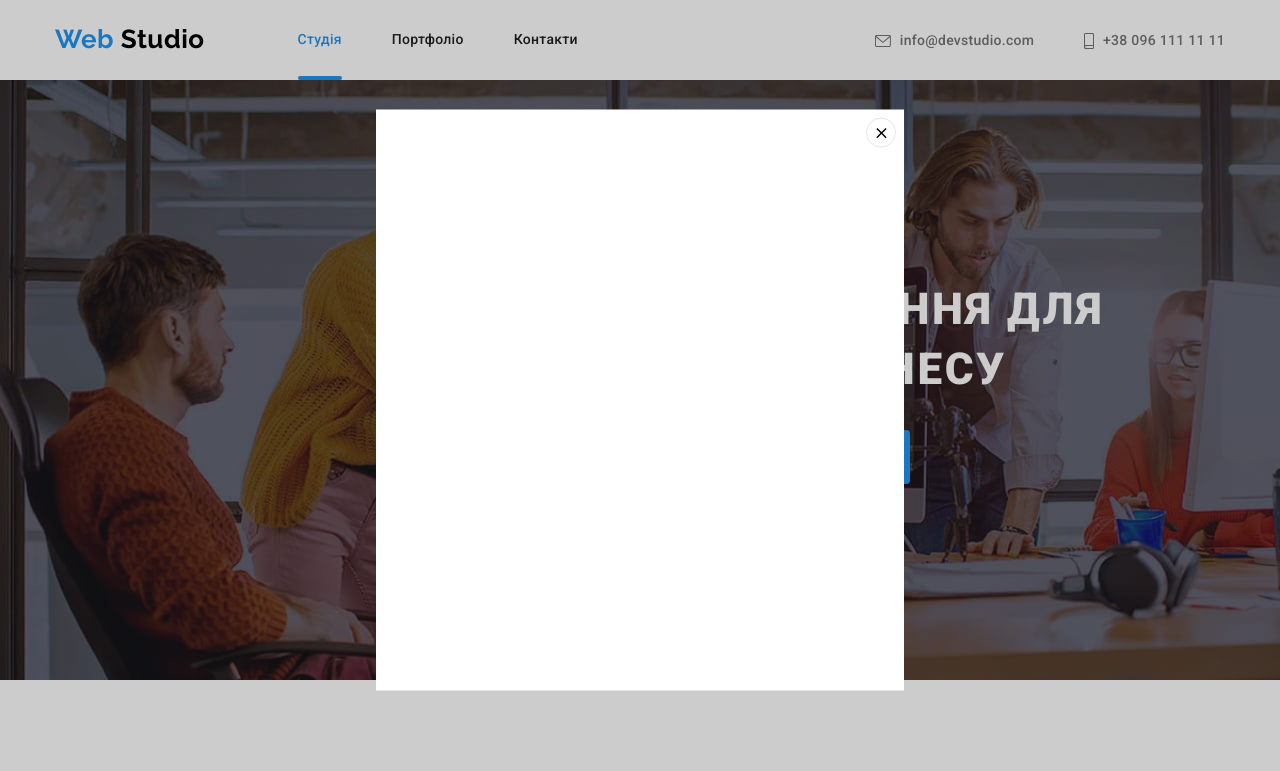
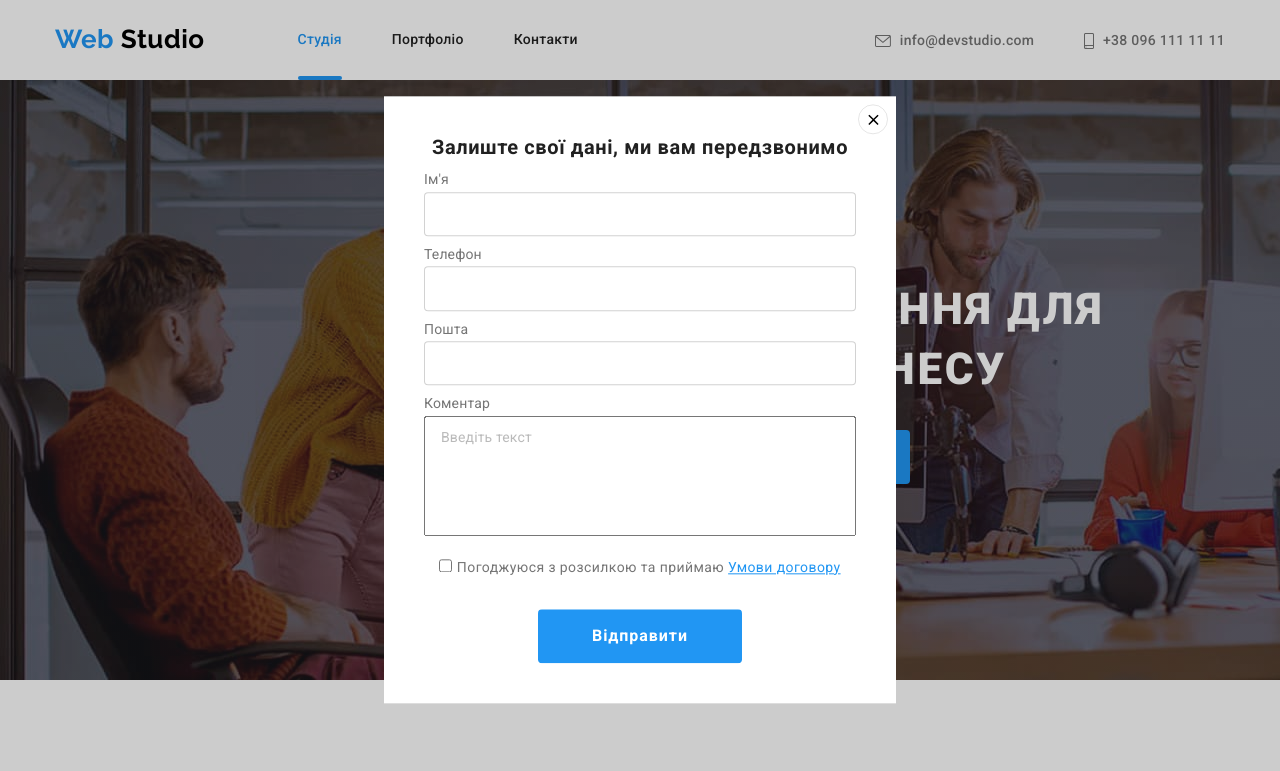
Before and after one commit to OleksandrVaniuta/goit-markup-hw-06, a plain HTML site: page index.html in a window 1280 px wide. Both pictures are taken after a click on the button "Замовити послугу". Shown: the top 771 px of the page. Drawn offline with nearby package versions, Linux system fonts and the light colour scheme.

Commit message:
создли форму

```diff
--- a/CSS/styles.css
+++ b/CSS/styles.css
@@ -208,8 +208,8 @@ nav {
 	top: 50%;
 	left: 50%;
 	transform: translate(-50%, -50%) scale(1);
-	width: 528px;
-	height: 581px;
+	width: 512px;
+	/* height: 581px; */
 	background-color: #ffffff;
 	justify-content: center;
 	align-items: center;
@@ -217,6 +217,9 @@ nav {
 	transition: transform 250ms cubic-bezier(0.4, 0, 0.2, 1);
 }
 .close-modal {
+	position: absolute;
+	top: 8px;
+	right: 8px;
 	display: flex;
 	margin-left: auto;
 	padding: 0;
@@ -244,6 +247,89 @@ nav {
 	transform: translate(-50%, -50%) scale(0.8);
 }
 
+/* FORM CSS*/
+.form-container {
+	width: 100%px;
+	padding: 32px;
+}
+.form-title {
+	display: block;
+	font-size: 20px;
+	font-weight: 700;
+	color: #212121;
+	line-height: 1.17;
+	letter-spacing: 0.03em;
+	text-align: center;
+	margin-bottom: 12px;
+}
+
+.form-label {
+	display: flex;
+	flex-direction: column;
+	margin-bottom: 10px;
+}
+.form-area {
+	display: block;
+	border: 1px solid rgba(33, 33, 33, 0.2);
+	border-radius: 4px;
+	padding: 12px 42px;
+}
+.form-area:focus-within {
+	border: 1px solid var(--acent-color);
+}
+
+.label-name {
+	margin-right: auto;
+	margin-bottom: 4px;
+	font-size: 14px;
+	color: #757575;
+	line-height: 1.16;
+	letter-spacing: 0.01em;
+}
+.coment-form {
+	resize: none;
+	padding: 12px 16px;
+	height: 120px;
+}
+.coment-form::placeholder {
+	font-size: 14px;
+	color: rgba(117, 117, 117, 0.5);
+	line-height: 1.16;
+	letter-spacing: 0.01em;
+}
+
+.label-check {
+	display: block;
+	margin-right: auto;
+	margin-top: 20px;
+}
+.check-agree {
+	font-size: 14px;
+	line-height: 1.71;
+	color: #757575;
+	letter-spacing: 0.03em;
+}
+.check-agree a {
+	font-size: 14px;
+	line-height: 1.71;
+	color: var(--acent-color);
+	letter-spacing: 0.03em;
+}
+.sumbit-form {
+	display: block;
+	margin: 0 auto;
+	margin-top: 30px;
+	font-size: 16px;
+	font-weight: 700;
+	line-height: 1.87;
+	letter-spacing: 0.06em;
+	padding: 10px 52px;
+	color: #ffffff;
+	background-color: var(--acent-color);
+	border-radius: 4px;
+	border-color: transparent;
+	cursor: pointer;
+}
 /* MAIN CSS (without hero) */
 .section.features {
 	padding-top: 94px;
--- a/index.html
+++ b/index.html
@@ -63,7 +63,34 @@
 					вашого бізнесу
 				</h1>
 				<button type="button" class="button" data-modal-open>Замовити послугу</button>
-				<div class="backdrop is-hidden" data-modal><div class="modal"><button type="button" class="close-modal" data-modal-close><svg class="close-icon" width="30px" height="30px"><use href="./images/symbol-defs.svg#icon-close"></use></svg></button></div></div>
+				<div class="backdrop is-hidden" data-modal>
+					<div class="modal"><button type="button" class="close-modal" data-modal-close><svg class="close-icon" width="30px" height="30px"><use href="./images/symbol-defs.svg#icon-close"></use></svg></button>
+					<form name="order-service" autocomplete="off" class="form-container">
+						<b class="form-title">Залиште свої дані, ми вам передзвонимо</b>
+							<label class="form-label">
+								<span class="label-name">Ім'я</span>
+								<input type="text" name="name" class="form-area" />
+							</label>
+							<label class="form-label">
+								<span class="label-name">Телефон</span>
+								<input type="tel" name="phone-number" class="form-area" />
+							</label>
+							<label class="form-label">
+								<span class="label-name">Пошта</span>
+								<input type="email" name="email" class="form-area" />
+							</label>
+						<label class="form-label coment">
+							<span class="label-name">Коментар</span>
+							<textarea name="coment" rows="10" placeholder="Введіть текст" class="coment-form"></textarea>
+						</label>
+						<label class="label-check">
+							<input type="checkbox" name="checkbox" value="is-agree">
+							<span class="check-agree">Погоджуюся з розсилкою та приймаю <a href=""> Умови договору</a></span>
+						</label>
+						<button type="submit" class="sumbit-form">Відправити</button>
+					</form>
+					</div>
+				</div>
 			</section>
 
 			<section class="section features">
```
